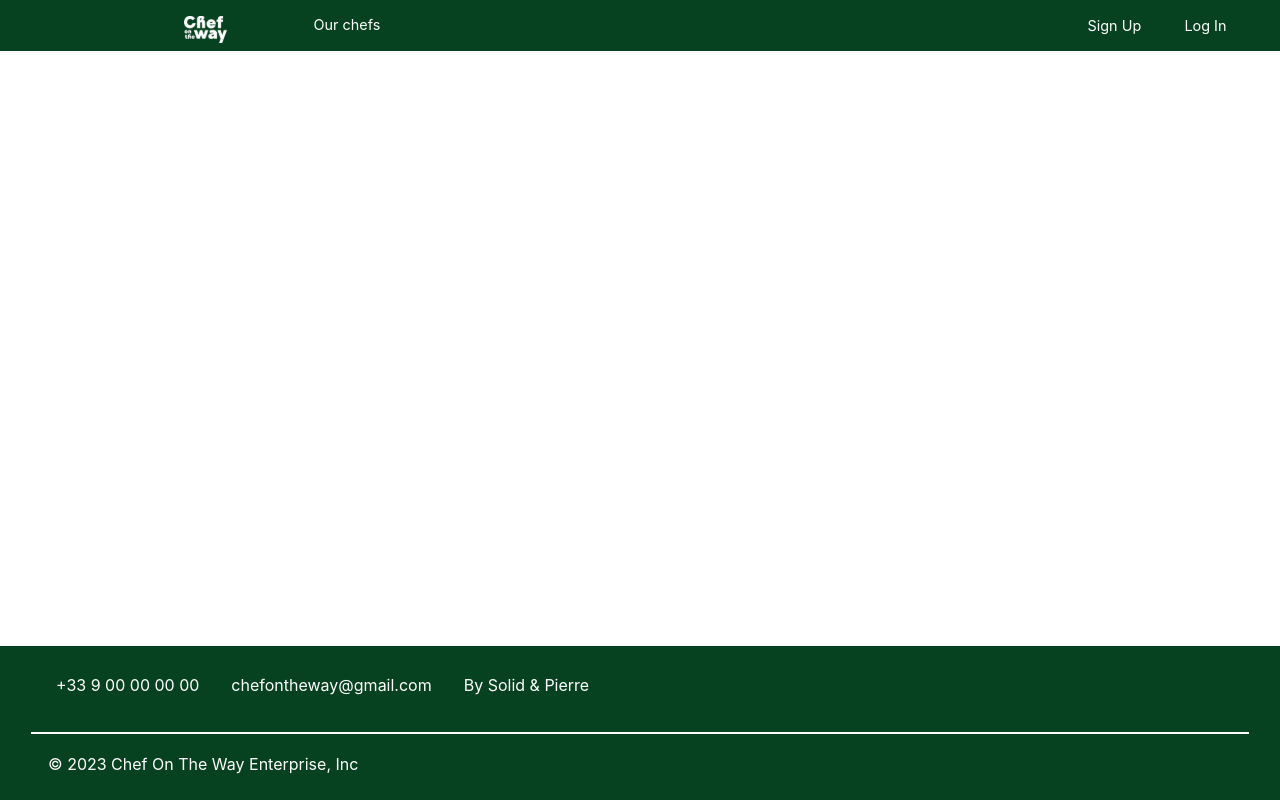
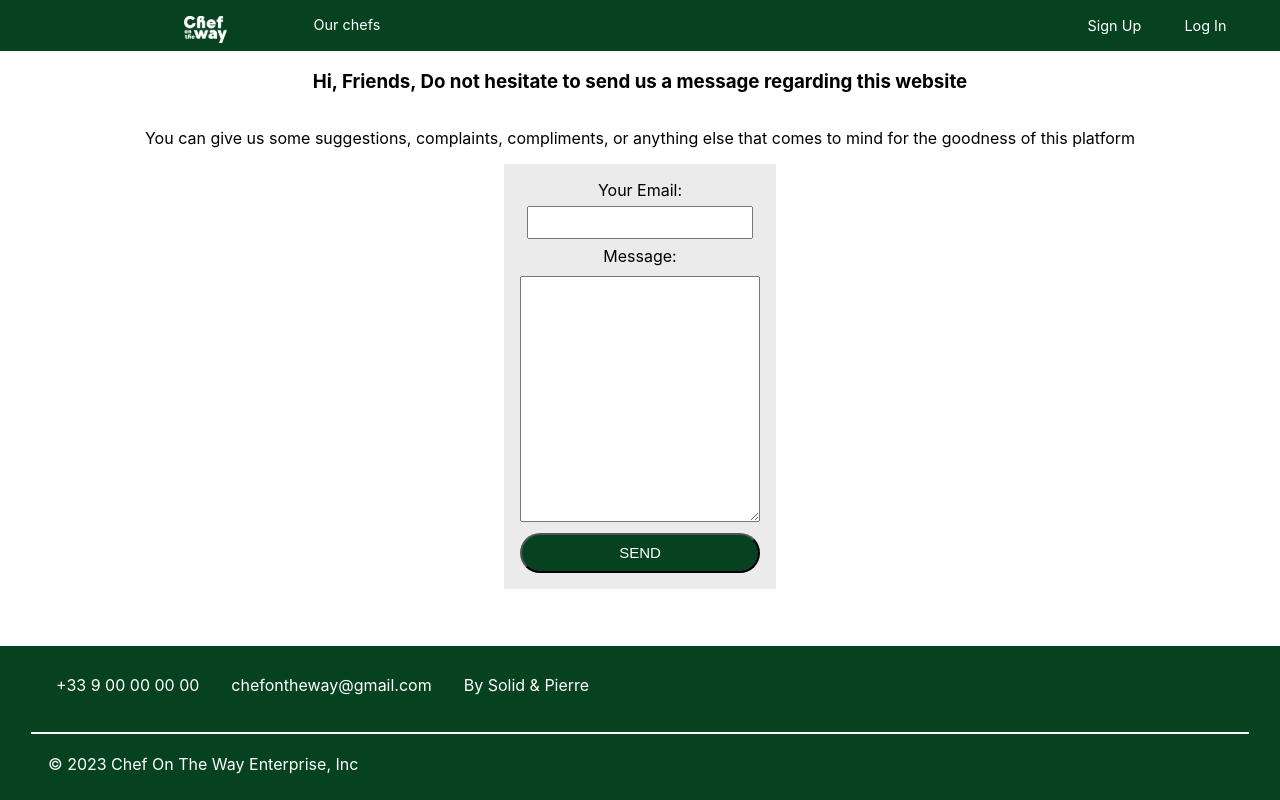
Before and after one commit to chefontheway/chef-client, a React (Create React App) app: page /message in a window 1280 px wide. Built offline with nearby package versions, Linux system fonts and the light colour scheme.

Commit message:
styling and added message form

```diff
--- a/src/App.css
+++ b/src/App.css
@@ -32,18 +32,11 @@
 }
 /* Navbar */
 
-.navbar-container {
-  margin-bottom: 3.2em;
-}
-
 nav {
   margin: 0px;
   background-color: #074220;
-  position: fixed;
-  width: 100%;
   display: flex;
   height: 3.2em;
-  margin-bottom: 4em;
 }
 
 .navbar {
@@ -450,8 +443,6 @@ text-align: center;
   align-items: center;
   flex-wrap: wrap;
   margin: 1em;
-  height: auto;
-
 }
 
 .LoginPage-Form{
@@ -1204,7 +1195,7 @@ text-align: center;
   }
 
   .container-service-card-list {
-    width: 50%;
+    width: 80%;
     background-color: #EBEBEB;
     position: relative;
     height: 40vh;
@@ -1929,10 +1920,9 @@ text-align: center;
 
   .showNav  a{
     flex-direction: column;
-    display: block;
     color: white;
     font-size: 1.5em;
-    margin: 1.5em ;
+    margin: 0 1.5em ;
 
   }
 
@@ -1942,17 +1932,16 @@ text-align: center;
 
   .showNav .navbarAuth{
     color: white;
-    position: fixed;
     float: none;
     right:auto;
     flex-direction: column;
-    display: block;
     font-size: 0.9em;
-    padding: 3em;
+    padding-top: 8rem;
     margin-top: 13em;
     height: 1em;
 
   }
+
   nav .navbarAuth a{
     margin: 3em 1.5em ;
   }
@@ -2339,19 +2328,8 @@ text-align: center;
   }
 
 
-
-
-
-
-
   /* Signup / Login */
-  .SignupPage-Container, .LoginPage-Container {
-    display: flex;
-    align-items: center;
-    flex-direction: column;
-    padding-bottom: 2em;
-    background-color: #EBEBEB;
-  }
+
 
   .signup-login {
     display: flex;
@@ -2360,15 +2338,12 @@ text-align: center;
     align-items: center;
   }
 
-  .SignupPage-Form{
-    display: flex;
-    flex-direction: column;
-    align-items: center;
-    flex-wrap: wrap;
-    margin: 1.5em;
-    height: auto;
-
-  }
+  form.Signup-Form {
+    display: flex;
+    flex-direction: column;
+    padding-top: 1em;
+  }
+
 
   .LoginPage-Form{
     display: flex;
--- a/src/App.js
+++ b/src/App.js
@@ -20,6 +20,7 @@ import EditReservationPage from './pages/EditReservationPage';
 import Footer from './components/Footer'
 import MyWorkPage from './pages/MyWorkPage';
 import EditProfilePage from './pages/EditProfilePage';
+import MessagePage from './pages/MessagePage';
 
 function App() {
   return (
@@ -42,6 +43,7 @@ function App() {
         <Route path='/reservations/edit/:reservationId' element={<IsPrivate> <EditReservationPage /> </IsPrivate>} />
         <Route path='/mywork' element={<MyWorkPage />} />
         <Route path='/profile/edit/:userId' element={<EditProfilePage />} />
+        <Route path='/message' element={<MessagePage />}/>
       </Routes>
       <Footer />
     </div>
--- /dev/null
+++ b/src/pages/MessagePage.js
@@ -0,0 +1,60 @@
+// import { EmailJSResponseStatus } from "@emailjs/browser";
+import emailjs from "@emailjs/browser";
+import { useState } from "react";
+
+
+function MessagePage() {
+
+  const [emailFrom, setEmailFrom] = useState("");
+  const [message, setMessage] = useState("");
+  const [sent, setSent] = useState(false);
+
+   const sendEmail = (e)=> {
+    e.preventDefault();
+
+    emailjs.sendForm(process.env.REACT_APP_SERVICE_ID, 'template_bgtwqlw', e.target, 'UCLzWQygxDq8UnHZr')
+      .then(() => {
+        setEmailFrom("");
+        setMessage("");
+        setSent("");
+      })
+      .catch(err => console.log("failed send message"));
+   }
+
+  return(
+    <div className="contact-contianer">
+        <h3>Hi, Friends, Do not hesitate to send us a message regarding this website </h3>
+        <p>You can give us some suggestions, complaints, compliments, or
+            anything else that comes to mind for the goodness of this platform
+        </p>
+        <form className="contact_form" onSubmit={sendEmail}>
+          <label htmlFor="emailFrom">Your Email:</label>
+          <input
+            type="text"
+            name="email_from"
+            id="emailForm"
+            className="email__from"
+            value={emailFrom}
+            onChange={e => {setEmailFrom(e.target.value)}}
+          />
+
+          <label htmlFor="message">Message:</label>
+          <textarea
+            name="message"
+            id="message"
+            className="message__box"
+            value={message}
+            onChange={e => {setMessage(e.target.value)}}
+          />
+
+          <button
+            type="submit"
+            variant="contained"
+
+          >Send</button>
+        </form>
+    </div>
+  )
+}
+
+export default MessagePage;
```
